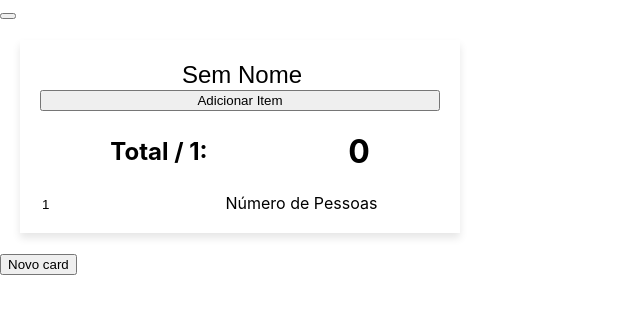
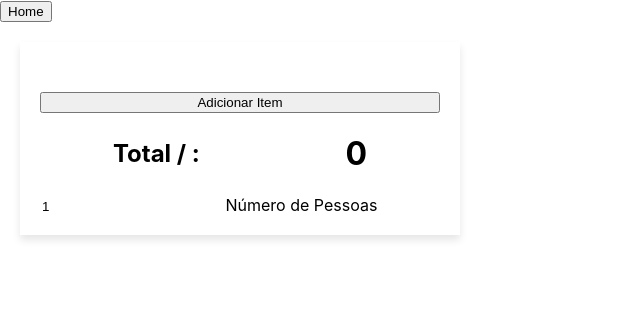
Before and after one commit to eduardostumpfj/money-app, a React (Create React App) app: page / in a window 1280 px wide. Both pictures are taken after a click on the button "Novo card". Shown: the top 314 px of the page, without its empty margins (0-640 px from the left). Built offline with nearby package versions, Linux system fonts and the light colour scheme; the HTML template or start-up script is replaced by a standard one.

Commit message:
Implementada a lógica de navegação da lista de cards para o card

```diff
--- a/src/App.js
+++ b/src/App.js
@@ -1,26 +1,71 @@
-import { Fragment, useState } from 'react';
+import { Fragment, useEffect, useState } from 'react';
 import './App.css';
 import { v4 as uuidv4} from 'uuid'
 import CardList from './components/cardList/CardList';
+import Card from './components/card/Card'
 
 function App() {
   const [cardList, setCardList] = useState([])
-  const [active, setActive] = useState()
+  const [active, setActive] = useState('home')
+  const [selectedCard, setselectedCard] = useState({})
 
   function handleAdd(){
     setCardList(prev => {
       return [...prev, {cardName:'Sem Nome', cardTotal:0.00, cardPeople:1, cardId:uuidv4()}]
+    })
+    activateCard()
+  }
 
+  function activateCard (id) {
+    cardList.forEach(e => {
+      if(e.cardId === id){
+        setselectedCard(e)
+      }
     })
+    setActive('card')
+  }
+
+  useEffect(()=>{
+    if(active === 'card'){
+      document.querySelector('#bt-home').classList.remove('off')
+    } else if (active === 'home'){
+      document.querySelector('#bt-home').classList.add('off')
+    }
+  },[active])
+
+  function renderContent(){
+    if(active === 'home'){
+      return (
+        <>
+        <CardList
+          data = {cardList}
+          className='card-list'
+          activateCard={activateCard}
+        />
+        <button onClick={handleAdd}>Novo card</button>
+        </>
+      )
+    } else if (active === 'card'){
+      console.log(selectedCard)
+      return (
+        <Card
+          key={selectedCard.cardId}
+          cardName={selectedCard.cardName}
+          cardTotal = {selectedCard.cardTotal}
+          cardPeople = {selectedCard.cardPeople}
+          cardId = {selectedCard.cardId}
+          activateCard={activateCard}
+        ></Card>
+      )
+    }
   }
   return (
     <Fragment>
       <div>
-        <button></button>
+        <button id='bt-home'onClick={() => {setActive('home')}}> Home </button>
       </div>
       <div className='conteiner'>
-        <CardList data = {cardList} className='card-list' />
-        <button onClick={handleAdd}>Novo card</button>
+        {renderContent()}
       </div>
     </Fragment>
   );
--- a/src/components/card/Card.jsx
+++ b/src/components/card/Card.jsx
@@ -5,7 +5,7 @@ import ItemList from "../itemList/ItemList";
 import Total from '../total/Total'
 
 
-export default function Card({cardName, cardTotal, cardPeople, cardId}){
+export default function Card({cardName, cardTotal, cardPeople, cardId, activateCard}){
     const [itemList, setItemList] = useState([])
     const [total, setTotal] = useState({
         total:cardTotal,
@@ -101,7 +101,12 @@ export default function Card({cardName, cardTotal, cardPeople, cardId}){
     }
 
     return(
-        <div className="card">
+        <div
+            className="card"
+            onClick ={() => {
+                activateCard(cardId)
+            }}
+        >
             <form>
                 <input
                     className="card-name"
--- a/src/components/cardList/CardList.jsx
+++ b/src/components/cardList/CardList.jsx
@@ -1,16 +1,21 @@
 import React from "react";
 import Card from "../card/Card";
+import MinCard from "../minCard/MinCard";
 
-export default function CardList({data}){
+export default function CardList({data, activateCard}){
     return(
         <div className="card-list">
         {data.map( e => {
-            return <Card
-                key={e.cardId}
-                cardName={e.cardName}
-                cardTotal = {e.cardTotal}
-                cardPeople = {e.cardPeople}
-                cardId = {e.cardId} />
+
+            return <MinCard
+            key={e.cardId}
+            cardName={e.cardName}
+            cardTotal = {e.cardTotal}
+            cardPeople = {e.cardPeople}
+            cardId = {e.cardId}
+            activateCard={activateCard}
+        />
+
         })}
         </div>
     )
--- /dev/null
+++ b/src/components/minCard/MinCard.jsx
@@ -0,0 +1,16 @@
+import React from "react";
+import Total from '../total/Total'
+
+export default function MinCard({activateCard, cardId, cardPeople, cardTotal, cardName}){
+    return (
+        <div className="card" onClick ={() => {
+            activateCard(cardId)
+        }}>
+            <h1 className="card-name"> {cardName}</h1>
+             <div className="display-total">
+                <h2>Total / {cardPeople}:</h2>
+                <h1>{cardTotal}</h1>
+            </div>
+        </div>
+    )
+}
```
